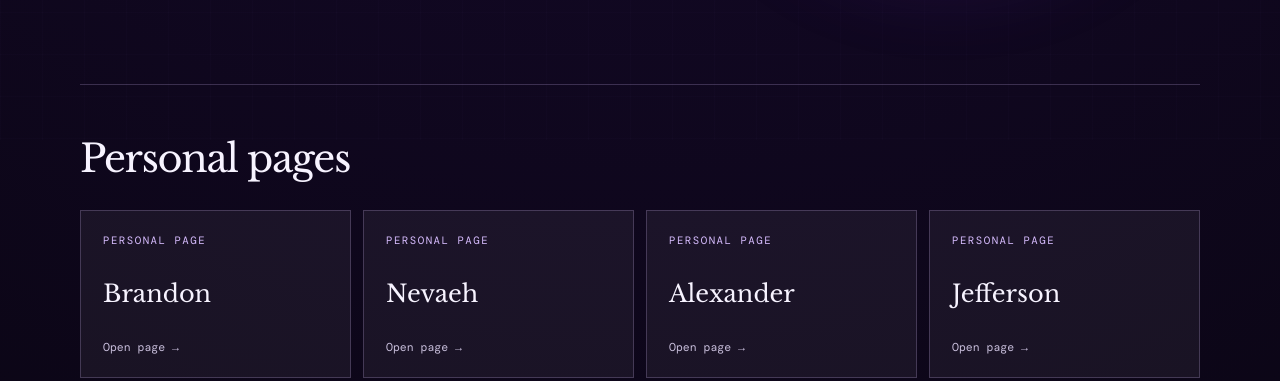
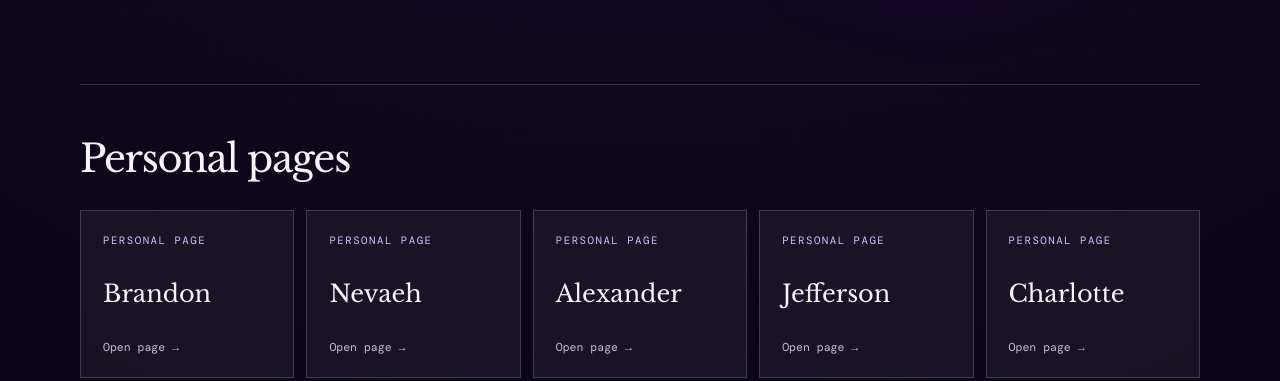
Before and after one commit to worobi/worobi.com, a plain HTML site: page index.html in a window 1280 px wide. Shown: the part 660-1041 px from the top of the page. Drawn offline with nearby package versions, Linux system fonts and the light colour scheme.

Commit message:
Align personal pages in one row

```diff
--- a/index.html
+++ b/index.html
@@ -25,7 +25,7 @@
         .crest-wrap { position:relative; display:grid; place-items:center; }.crest-wrap::before { content:""; position:absolute; width:82%; aspect-ratio:1; border:1px solid rgba(216,189,255,.26); border-radius:50%; box-shadow:0 0 100px rgba(130,65,225,.25); }.crest-wrap::after { content:""; position:absolute; width:97%; aspect-ratio:1; border:1px dashed rgba(216,189,255,.2); border-radius:50%; }
         .crest { position:relative; z-index:1; width:min(100%,500px); filter:drop-shadow(0 30px 40px rgba(0,0,0,.4)); mix-blend-mode:screen; }
         .directory { padding:50px 0 88px; border-top:1px solid var(--line); }.section-label { display:flex; justify-content:space-between; align-items:baseline; gap:22px; margin-bottom:28px; }h2 { font:400 clamp(1.75rem,3vw,2.5rem) "Libre Baskerville",serif; letter-spacing:-.035em; }.section-label p { color:var(--muted); font-size:.76rem; line-height:1.7; max-width:420px; }
-        .pages { display:grid; grid-template-columns:repeat(4,1fr); gap:12px; }.page { min-height:168px; padding:22px; display:flex; flex-direction:column; justify-content:space-between; background:var(--card); border:1px solid var(--line); text-decoration:none; transition:transform .2s ease,border-color .2s ease,background .2s ease; }.page:hover,.page:focus-visible { transform:translateY(-5px); border-color:var(--violet); background:rgba(167,108,255,.12); outline:none; }.page-mark { color:var(--violet-soft); font-size:.67rem; letter-spacing:.14em; text-transform:uppercase; }.page-name { font:400 1.5rem "Libre Baskerville",serif; }.page-link { color:var(--muted); font-size:.72rem; }
+        .pages { display:grid; grid-template-columns:repeat(5,1fr); gap:12px; }.page { min-height:168px; padding:22px; display:flex; flex-direction:column; justify-content:space-between; background:var(--card); border:1px solid var(--line); text-decoration:none; transition:transform .2s ease,border-color .2s ease,background .2s ease; }.page:hover,.page:focus-visible { transform:translateY(-5px); border-color:var(--violet); background:rgba(167,108,255,.12); outline:none; }.page-mark { color:var(--violet-soft); font-size:.67rem; letter-spacing:.14em; text-transform:uppercase; }.page-name { font:400 1.5rem "Libre Baskerville",serif; }.page-link { color:var(--muted); font-size:.72rem; }
         footer { display:flex; justify-content:space-between; gap:24px; padding:28px 0 42px; color:var(--muted); border-top:1px solid var(--line); font-size:.7rem; line-height:1.7; }
         @media (max-width:760px) { .shell { width:min(100% - 32px,600px); }header { padding:20px 0; }.header-note { display:none; }.hero { min-height:0; grid-template-columns:1fr; gap:30px; padding:62px 0 58px; }.hero-copy { text-align:center; }.intro { margin-inline:auto; }.crest { width:min(88%,400px); }.section-label { display:block; }.section-label p { margin-top:13px; }.pages { grid-template-columns:1fr 1fr; }.page { min-height:145px; }footer { display:block; }footer p + p { margin-top:8px; } }@media (max-width:420px) { .pages { grid-template-columns:1fr; } }
     </style>
```
